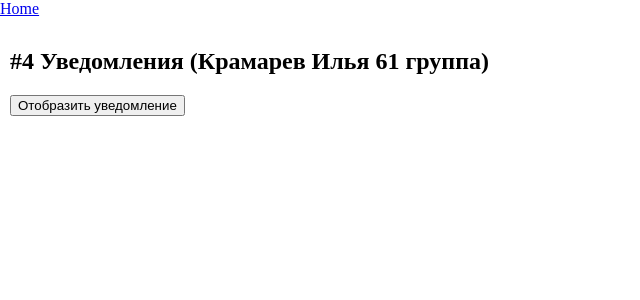
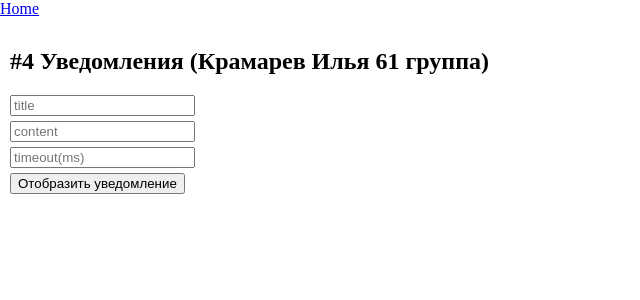
Before and after one commit to reznikovkg/just-copy, a Vue app in the folder vue2/app/: page /notifications-kramarev in a window 1280 px wide. Shown: the top 300 px of the page, without its empty margins (0-640 px from the left). Built offline with nearby package versions, Linux system fonts and the light colour scheme.

Commit message:
notification's title and content made required

```diff
--- a/vue2/app/src/views/PageWithNotifications.vue
+++ b/vue2/app/src/views/PageWithNotifications.vue
@@ -1,7 +1,10 @@
 <template>
     <div class="page">
         <h2>#4 Уведомления (Крамарев Илья 61 группа)</h2>
-        <button type="button" @click="() => addNotification()">Отобразить уведомление</button>
+        <input type="text" placeholder="title" v-model="title"/>
+        <input type="text" placeholder="content" v-model="content">
+        <input type="number" placeholder="timeout(ms)" v-model="timeout"/>
+        <button type="button" @click="() => collectDataAndAddNotification()">Отобразить уведомление</button>
         <NotificationArea :position='"right"' v-if="getNotificationsCount"/>
     </div>
 </template>
@@ -15,6 +18,13 @@ export default {
     components: {
         NotificationArea
     },
+    data() {
+        return {
+            title: undefined,
+            content: undefined,
+            timeout: undefined
+        };
+    },
     computed: {
         ...mapGetters("notificationsKramarev", [
             "getNotificationsCount"
@@ -24,12 +34,25 @@ export default {
         ...mapActions("notificationsKramarev", [
             "addNotification"
         ]),
+        collectDataAndAddNotification() {
+            if (this.title && this.content) {
+                this.addNotification({ title: this.title, content: this.content, timeout: this.timeout ? Number(this.timeout) : undefined });
+            }
+            else {
+                this.addNotification({ title: "Ошибка", content: "Обязательные параметры уведомления не заданы", timeout: 3000 });
+            }
+        }
     }
 }
 </script>
 
-<style>
+<style scoped lang="less">
 .page {
     padding: 10px;
+
+    input {
+        margin: 5px 0;
+        display: block;
+    }
 }
 </style>
```
Also changed, not shown: 2 other files (tests, documents, lock files or other folders).
